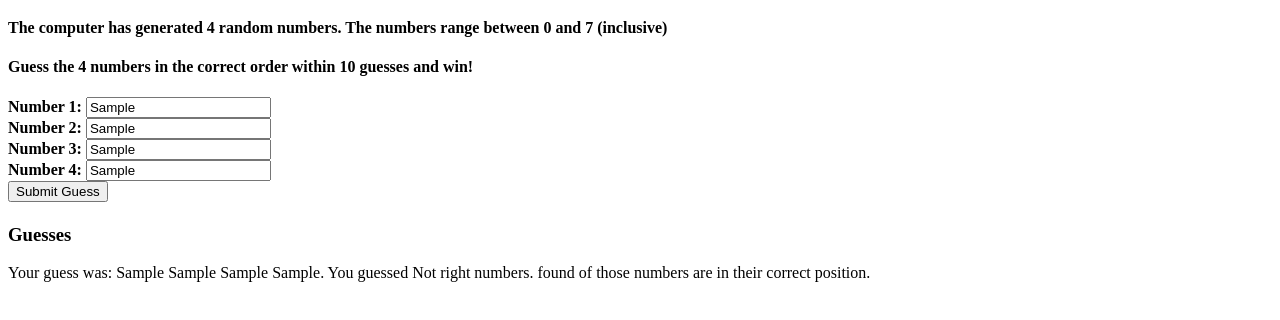
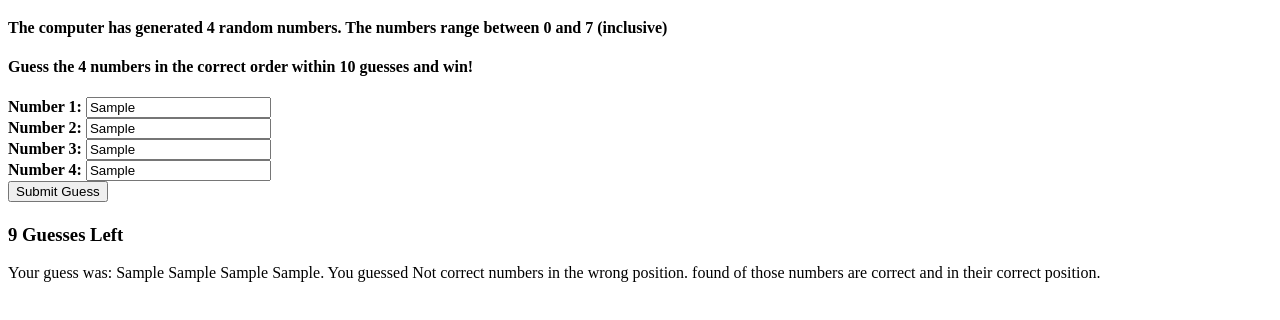
Before and after one commit to wirealive/mmgame, a website: page public/index.html in a window 1280 px wide. Both pictures are taken after typing "Sample", "Sample", "Sample", "Sample" into the empty fields and a click on the button "Submit Guess". Shown: the part 96-416 px from the top of the page. Drawn offline with Linux system fonts and the light colour scheme; no server answers.

Commit message:
Updates guess counter on the client side

```diff
--- a/public/client.js
+++ /dev/null
@@ -1 +0,0 @@
-// client js
--- a/public/index.html
+++ b/public/index.html
@@ -22,7 +22,7 @@
 <button id='submit' type="submit">Submit Guess</button>
 
 
-<h3>Guesses</h3>
+<h3 id='guessCount'>10 Guesses Left</h3>
 <div id='guesses'>
 </div>
-<script type="text/javascript" src="index.js"></script>
+<script type="text/javascript" src="/index.js"></script>
--- a/public/index.js
+++ b/public/index.js
@@ -2,6 +2,7 @@ const guessOneInput = document.querySelector('#guessOne');
 const guessTwoInput = document.querySelector('#guessTwo');
 const guessThreeInput = document.querySelector('#guessThree');
 const guessFourInput = document.querySelector('#guessFour');
+const guessCount = document.querySelector('#guessCount');
 
 const roomId = window.location.pathname.split('/')[2];
 const submitBtn = document.querySelector('#submit');
@@ -33,7 +34,7 @@ submitBtn.addEventListener('click', () => {
         const [rightNumbers, rightPosition] = text.split(' ');
 
         guessResults = `Your guess was: ${guessOne} ${guessTwo} ${guessThree} ${guessFour}. `;
-        guessResults += `You guessed ${rightNumbers} right numbers. ${rightPosition} of those numbers are in their correct position.`;
+        guessResults += `You guessed ${rightNumbers} correct numbers in the wrong position. ${rightPosition} of those numbers are correct and in their correct position.`;
 
         newPTag.innerText = guessResults;
         guessDiv.appendChild(newPTag);
@@ -44,7 +45,10 @@ submitBtn.addEventListener('click', () => {
             addPlayAgain();
         }
         const guessDivChildrenCount = guessDiv.getElementsByTagName('*').length;
-        if(guessDivChildrenCount === 10) {
+        const guessesLeft = 10 - guessDivChildrenCount;
+        guessCount.textContent = `${guessesLeft} Guesses Left`;
+
+        if(guessesLeft === 0) {
             alert('You lost. Try again!');
             addPlayAgain();
         }
```
Also changed, not shown: server.js (+4 -4 lines).
